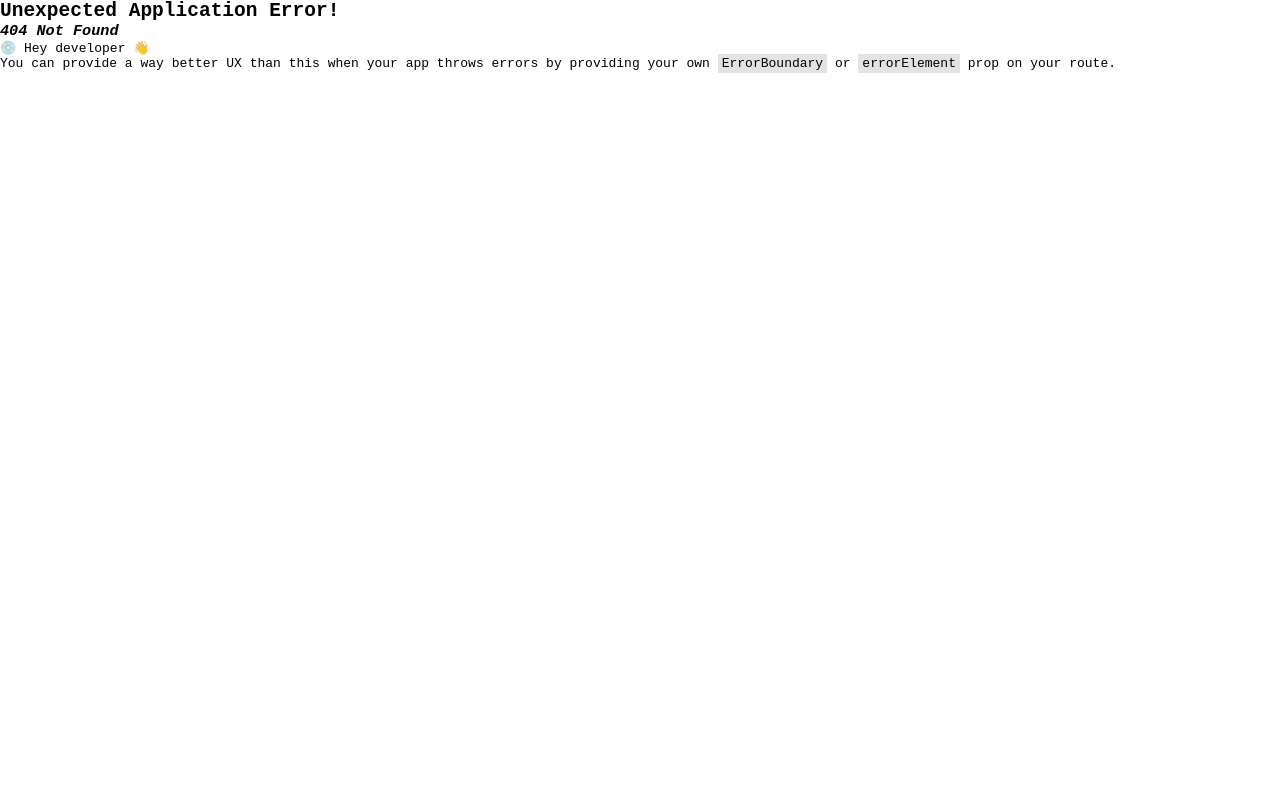
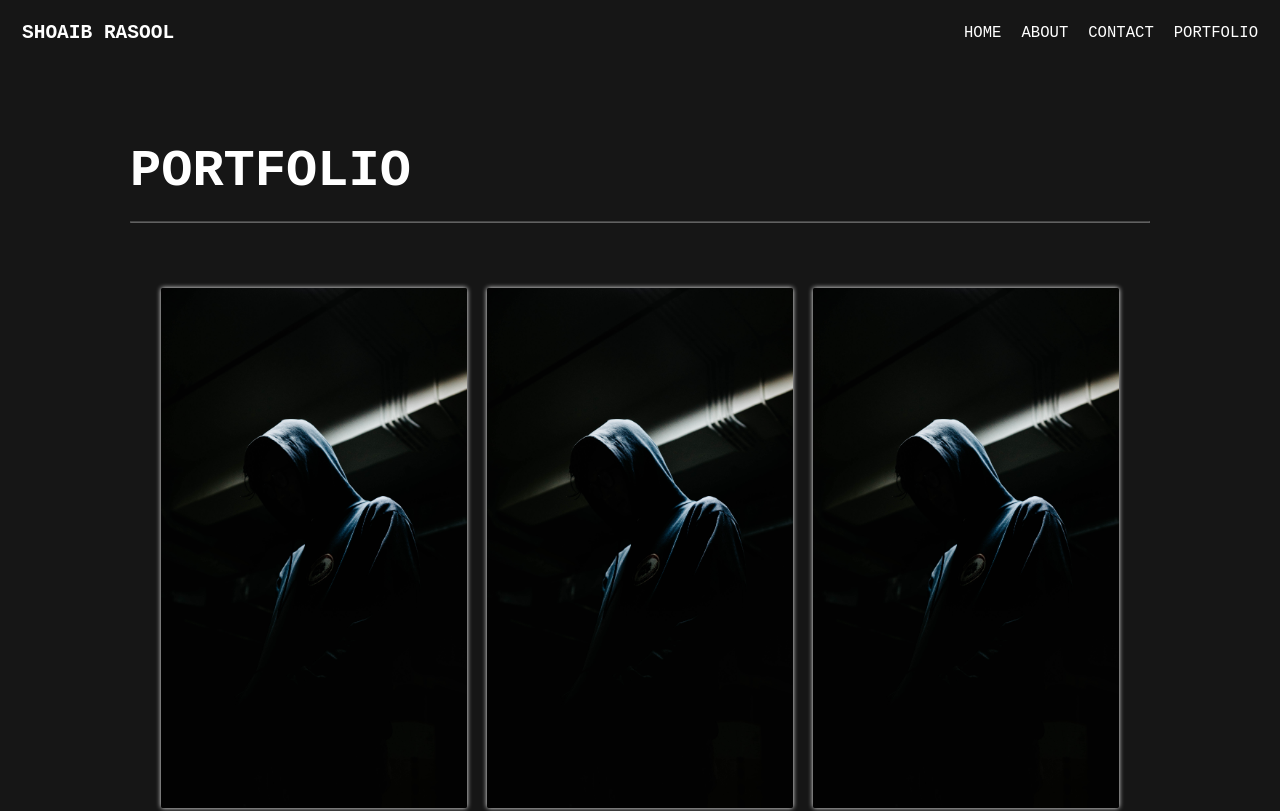
Before and after one commit to shoaibrasool/portfolioApp, a React (Vite) app: page /portfolio in a window 1280 px wide. Before the commit this address had no page. Shown: the top 811 px of the page. Built offline with nearby package versions, Linux system fonts and the light colour scheme.

Commit message:
UI Completed

```diff
--- a/src/components/Home/Home.jsx
+++ b/src/components/Home/Home.jsx
@@ -1,3 +1,4 @@
+import { Link } from 'react-router-dom'
 import './home.css'
 
 
@@ -5,12 +6,12 @@ const Home = () => {
   return (
     <div className='heroSect'>
       <div className="hero">
-        <h1>I'm Shoaib RAsool</h1>
+        <h1>I'm Shoaib Rasool</h1>
         <h1>I code cool websites</h1>
         <p>Lorem ipsum dolor, sit amet consectetur adipisicing elit. Ab fugiat perferendis aut cumque accusantium it</p>
         <div className="buttons">
-          <button>Portfolio</button>
-          <button>Contact Me</button>
+          <button><Link className="link" to={"/portfolio"}>Portfolio</Link></button>
+          <button><Link className="link" to={"/contact"}>Contact Me</Link></button>
         </div>
       </div>
       <div className="img">
--- a/src/components/Home/home.css
+++ b/src/components/Home/home.css
@@ -20,9 +20,17 @@
     margin-bottom: 1rem;
 }
 
+.hero .buttons {
+    display: flex;
+    gap: 2rem;
+}
+
 .hero button {
-    padding: 1rem 1.7rem;
-    margin-right: 3rem;
+    padding: 1rem 2rem;
+}
+
+.hero button .link{
+    color: black;
 }
 
 .hero p {
--- a/src/components/Navbar/Navbar.jsx
+++ b/src/components/Navbar/Navbar.jsx
@@ -12,6 +12,7 @@ export default function Navbar() {
                     <Link className="link" to={"/"}>HOME</Link>
                     <Link className="link" to={"/hello"}>ABOUT</Link>
                     <Link className="link" to={"/contact"}>CONTACT</Link>
+                    <Link className="link" to={"/portfolio"}>PORTFOLIO</Link>
                 </div>
             </div>
 
--- a/src/components/Navbar/navbar.css
+++ b/src/components/Navbar/navbar.css
@@ -5,9 +5,9 @@
     display: flex;
     justify-content: space-between;
     background-color: rgb(22, 22, 22);
-    /* box-shadow: 10px 0 5px rgb(70, 70, 70); */
     align-items: center;
     position: fixed;
+    z-index: 9;
 }
 
 
--- /dev/null
+++ b/src/components/Portfolio/Portfolio.jsx
@@ -0,0 +1,19 @@
+import './portfolio.css'
+
+const Portfolio = () => {
+    return (
+        <div className="portfolio">
+            <h1>PORTFOLIO</h1>
+            <hr />
+            <div className="cards">
+                <div className="card"></div>
+                <div className="card"></div>
+                <div className="card"></div>
+                <div className="card"></div>
+                <div className="card"></div>
+            </div>
+        </div>
+    )
+}
+
+export default Portfolio
--- /dev/null
+++ b/src/components/Portfolio/portfolio.css
@@ -0,0 +1,44 @@
+.portfolio {
+    background-color: rgb(22, 22, 22);
+    padding: 5% 10rem;
+    color: white;
+}
+
+.portfolio h1 {
+    padding-top: 6rem;
+    padding-bottom: 1.5rem;
+    font-size: 4rem;
+}
+
+hr {
+    opacity: .35;
+    margin-bottom: 1rem;
+}
+
+.cards {
+    margin: 5rem 0;
+    display: flex;
+    justify-content: center;
+    align-items: center;
+    flex-wrap: wrap;
+    gap: 20px;
+}
+
+.card {
+    background-image: url(../../assets/photo-1514790193030-c89d266d5a9d.jfif);
+    width: 30%;
+    height: 40rem;
+    background-position: center;
+    background-repeat: no-repeat;
+    background-size: cover;
+    border-radius: 2px;
+    box-shadow: 0px 0px 5px white;
+    cursor: pointer;
+    transition: 0.2s ease-in-out;
+}
+
+.card:hover {
+    box-shadow: 0px 0px 25px white;
+    transform: scale(1.05);
+
+}
--- a/src/main.jsx
+++ b/src/main.jsx
@@ -11,6 +11,7 @@ import {
 import App from './App.jsx';
 import About from './components/About/About.jsx';
 import Contact from './components/Contact/Contact.jsx';
+import Portfolio from './components/Portfolio/Portfolio.jsx';
 
 const router = createBrowserRouter([
   {
@@ -28,6 +29,10 @@ const router = createBrowserRouter([
       {
         path: "/contact",
         element: <Contact/>
+      },
+      {
+        path: "/portfolio",
+        element: <Portfolio/>
       }
     ],
   },
```
